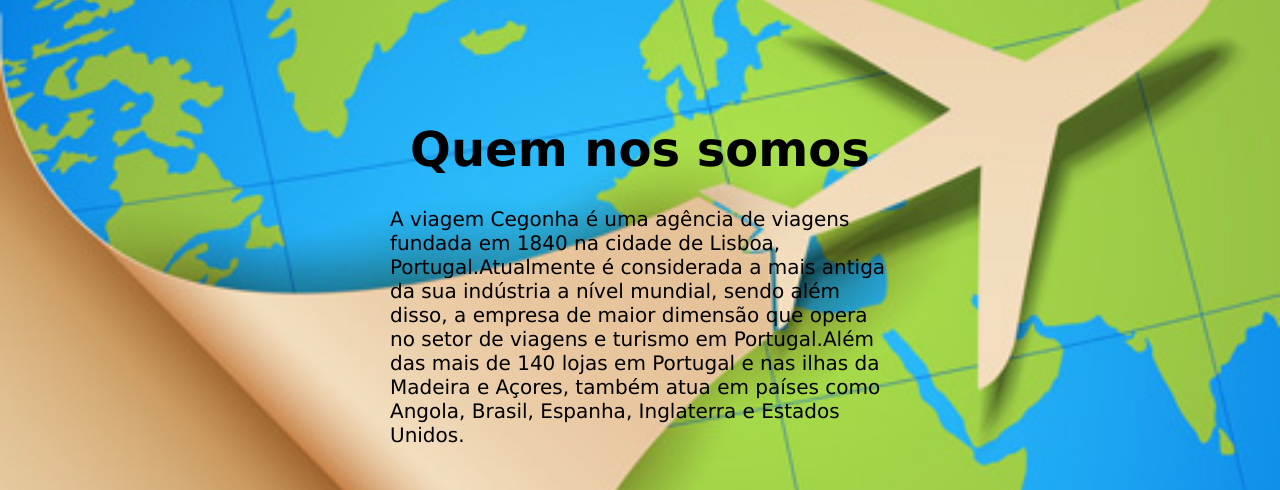
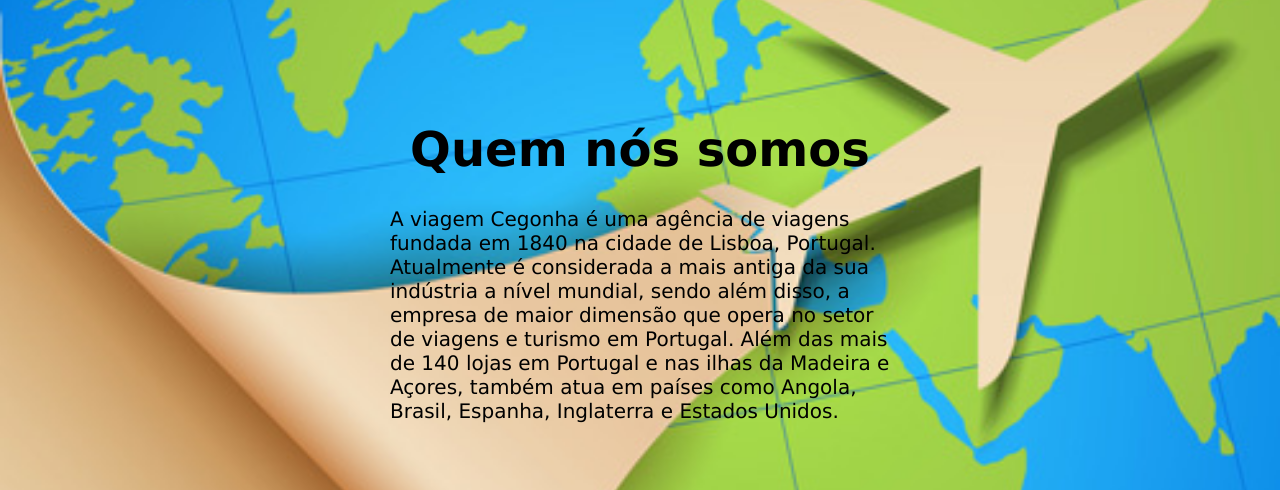
Before and after one commit to jonyroda97/Proj_TI-II, a PHP site: page /hist.php in a window 1280 px wide. Shown: the part 74-564 px from the top of the page. Run offline with PHP 8.4, Linux system fonts and the light colour scheme.

Commit message:
Alguém não sabe escrever, alguns reparos e pequenas alterações

```diff
--- a/contactos.php
+++ b/contactos.php
@@ -76,7 +76,6 @@
     </style>
   </head>
   <body>
-
     <nav>
       <div class="menu">
         <ul>
@@ -85,12 +84,14 @@
             <ul>
               <li><a href="guialocais.php">Destinos</a></li>
             </ul>
+          </li>
           <li><a href="contactos.php">Contactos</a></li>
           <li><a>Minha Conta</a>
             <ul>
               <li><a href="info.php">Ver Prefil</a></li>
               <li><a href="inicio.php">Logout</a></li>
             </ul>
+          </li>
         </ul>
     </nav>
 
@@ -109,7 +110,10 @@
           </tr>
           <tr height=50>
             <td width="200" align="center" colspan="1">Localização</td>
+
+            //Falta imagem mas se calhar colocamos um <embed> do mapa da google?
             <td width="200" colspan="1"><img src = "resources/Captura de Ecrã (2).png" width="200" height="200"></td>
+
           </tr>
 
 
--- a/hist.php
+++ b/hist.php
@@ -89,24 +89,25 @@
             <ul>
               <li><a href="guialocais.php">Destinos</a></li>
             </ul>
+          </li>
           <li><a href="contactos.php">Contactos</a></li>
           <li><a>Minha Conta</a>
             <ul>
               <li><a href="info.php">Ver Prefil</a></li>
               <li><a href="inicio.php">Logout</a></li>
             </ul>
-
+          </li>
         </ul>
     </nav>
       <TABLE align="center"  border=0>
         <tr height=100>
-          <TH><font size="20">Quem nos somos</font> </TH>
+          <TH><font size="20">Quem nós somos</font> </TH>
         </TR>
         <tr height=200>
           <td width="500">A viagem Cegonha é uma agência de viagens fundada em 1840
-          na cidade de Lisboa, Portugal.Atualmente é considerada a mais antiga da sua
+          na cidade de Lisboa, Portugal. Atualmente é considerada a mais antiga da sua
           indústria a nível mundial, sendo além disso, a empresa de maior dimensão
-          que opera no setor de viagens e turismo em Portugal.Além das mais de 140
+          que opera no setor de viagens e turismo em Portugal. Além das mais de 140
           lojas em Portugal e nas ilhas da Madeira e Açores, também atua em países como
           Angola, Brasil, Espanha, Inglaterra e Estados Unidos.</td>
         </TR>
--- a/inicio2.php
+++ b/inicio2.php
@@ -84,12 +84,18 @@
               <ul>
                 <li><a href="guialocais.php">Destinos</a></li>
               </ul>
+            </li>
             <li><a href="contactos.php">Contactos</a></li>
+
+            //Eliminado sem querer??
+            <li><a href="historico.php">Sobre nós</a></li>
+
             <li><a>Minha Conta</a>
               <ul>
                 <li><a href="info.php">Ver Prefil</a></li>
                 <li><a href="inicio.php">Logout</a></li>
               </ul>
+            </li>
           </ul>
       </nav>
 
```
